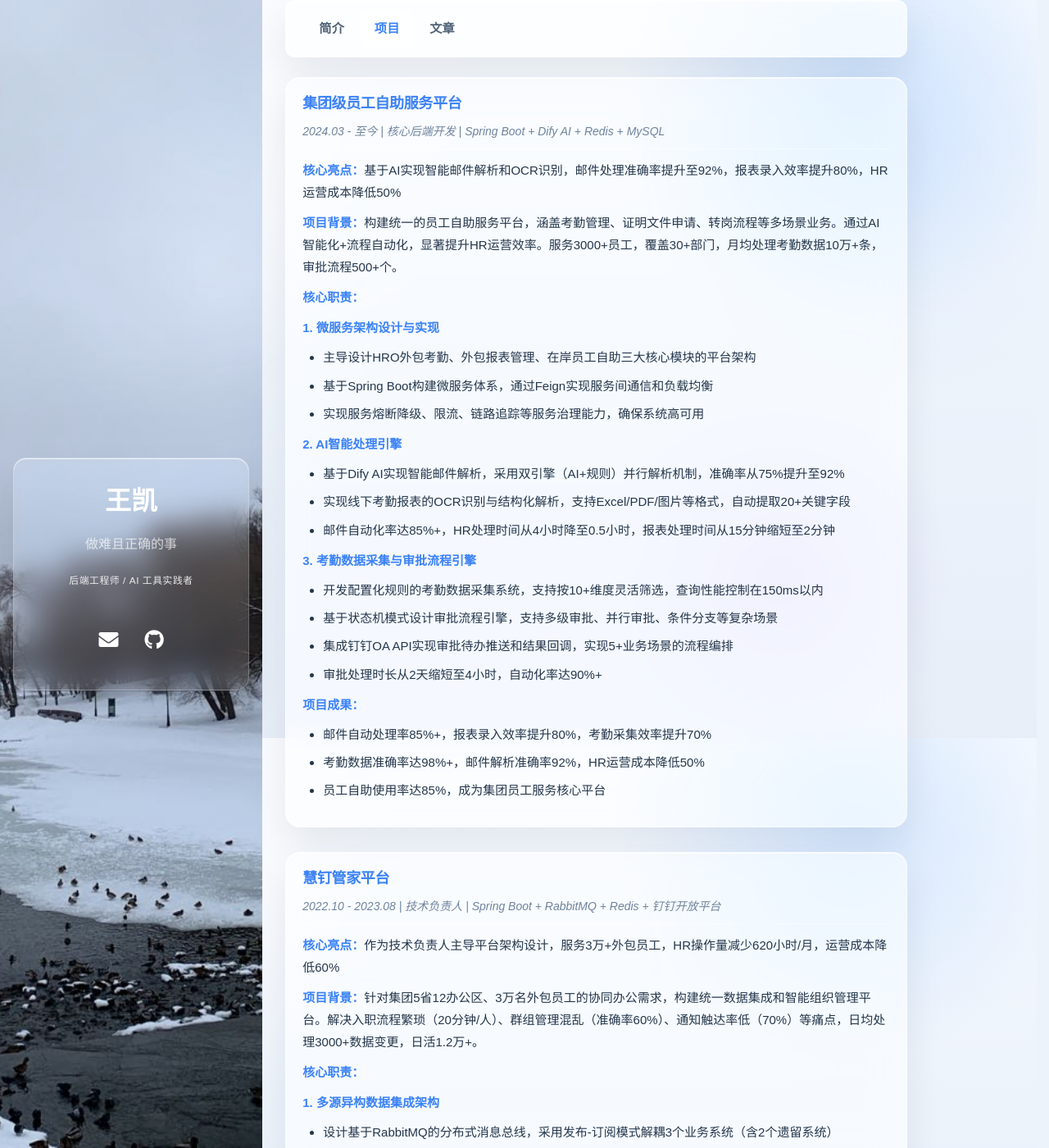
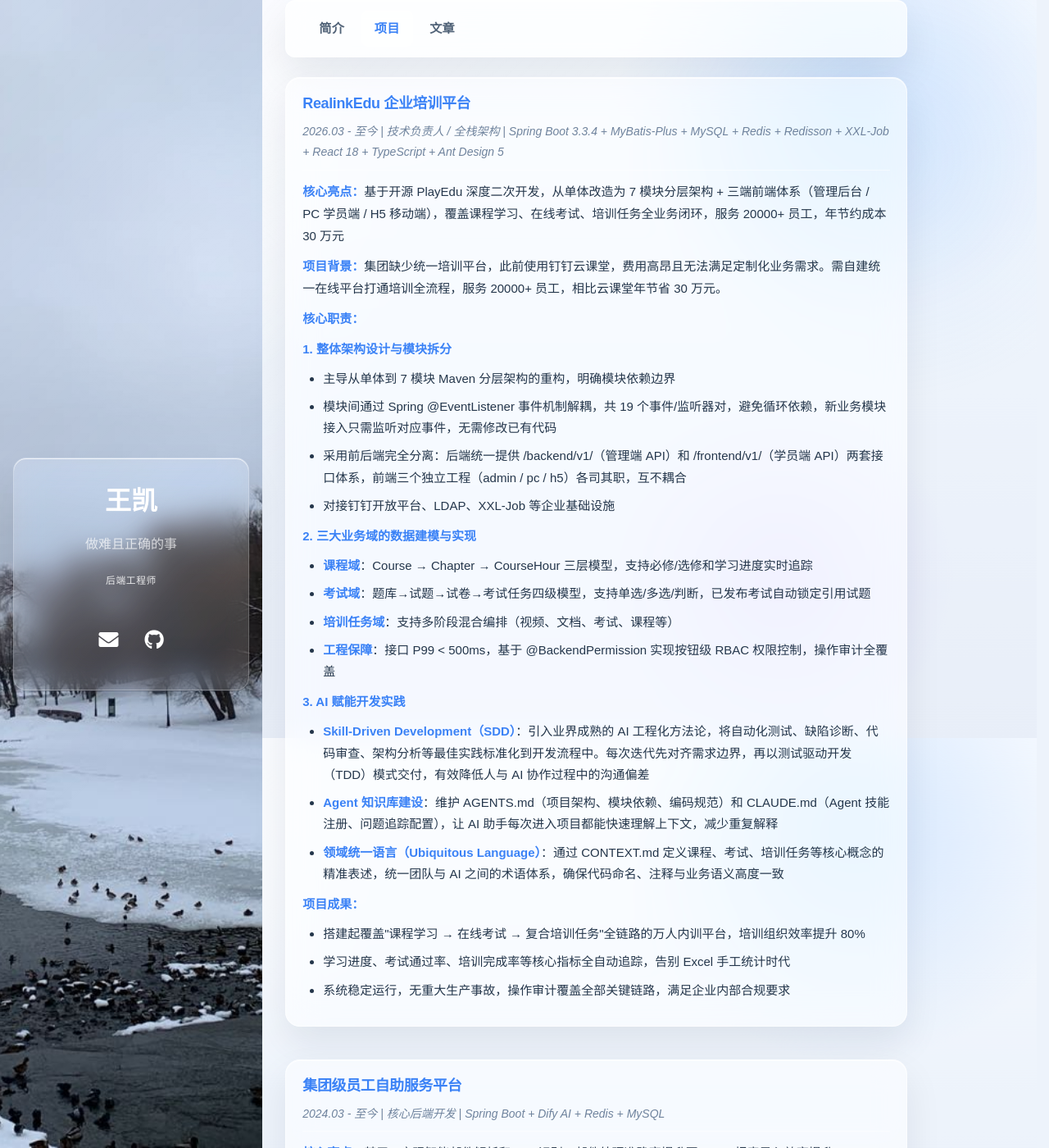
Before and after one commit to tjubigben/tjubigben.github.io, a Jekyll site: the page built from dates.md, in a window 1280 px wide and 1400 px high. Shown: the whole window at 82% size. Built offline with Jekyll 4.4.1, drawn with Linux system fonts in a browser that asks for light colours; nearby versions of some CDN libraries.

```diff
--- a/_config.yml
+++ b/_config.yml
@@ -1,6 +1,6 @@
 title: 王凯
 description: 做难且正确的事
-tagline: 后端工程师 / AI 工具实践者
+tagline: 后端工程师
 url: https://ai-withu.cn
 avatar: /my.jpg
 paginate: 5
--- a/_layouts/archive-dates.html
+++ b/_layouts/archive-dates.html
@@ -4,7 +4,111 @@
 
 {% include home-header.html %}
 
+<style>
+.resume-section-title {
+  font-size: 20px;
+  font-weight: bold;
+  margin-bottom: 20px;
+  color: #333;
+}
+
+.project-item {
+  margin-bottom: 30px;
+  padding: 20px;
+  border-radius: 18px;
+  background: var(--glass-bg);
+  border: 1px solid var(--border-color);
+  box-shadow: var(--glass-shadow), var(--glass-highlight);
+  backdrop-filter: blur(18px) saturate(155%);
+  -webkit-backdrop-filter: blur(18px) saturate(155%);
+  transition: transform 0.2s ease, box-shadow 0.2s ease;
+}
+
+.project-item:hover {
+  transform: translateY(-2px);
+  box-shadow: var(--shadow-md);
+}
+
+.project-title {
+  font-size: 18px;
+  font-weight: bold;
+  margin: 0 0 10px 0;
+  color: var(--accent-color);
+}
+
+.project-meta {
+  font-size: 14px;
+  color: var(--gray-500);
+  margin-bottom: 12px;
+  font-style: italic;
+  padding-bottom: 8px;
+  border-bottom: 1px solid rgba(255, 255, 255, 0.46);
+}
+
+.project-description {
+  font-size: 15px;
+  line-height: 1.8;
+  color: var(--body-color);
+}
+
+.project-description p {
+  margin: 10px 0;
+}
+
+.project-description ul {
+  margin: 10px 0;
+  padding-left: 25px;
+}
+
+.project-description li {
+  margin: 8px 0;
+  line-height: 1.75;
+}
+
+.project-description strong {
+  color: var(--accent-color);
+  font-weight: 600;
+}
+</style>
+
 <div class="resume-section" style="margin-bottom: 40px;">
+  <div class="project-item">
+    <h3 class="project-title">RealinkEdu 企业培训平台</h3>
+    <div class="project-meta">2026.03 - 至今 | 技术负责人 / 全栈架构 | Spring Boot 3.3.4 + MyBatis-Plus + MySQL + Redis + Redisson + XXL-Job + React 18 + TypeScript + Ant Design 5</div>
+    <div class="project-description">
+      <p><strong>核心亮点：</strong>基于开源 PlayEdu 深度二次开发，从单体改造为 7 模块分层架构 + 三端前端体系（管理后台 / PC 学员端 / H5 移动端），覆盖课程学习、在线考试、培训任务全业务闭环，服务 20000+ 员工，年节约成本 30 万元</p>
+      <p><strong>项目背景：</strong>集团缺少统一培训平台，此前使用钉钉云课堂，费用高昂且无法满足定制化业务需求。需自建统一在线平台打通培训全流程，服务 20000+ 员工，相比云课堂年节省 30 万元。</p>
+      <p><strong>核心职责：</strong></p>
+      <p><strong>1. 整体架构设计与模块拆分</strong></p>
+      <ul>
+        <li>主导从单体到 7 模块 Maven 分层架构的重构，明确模块依赖边界</li>
+        <li>模块间通过 Spring @EventListener 事件机制解耦，共 19 个事件/监听器对，避免循环依赖，新业务模块接入只需监听对应事件，无需修改已有代码</li>
+        <li>采用前后端完全分离：后端统一提供 /backend/v1/（管理端 API）和 /frontend/v1/（学员端 API）两套接口体系，前端三个独立工程（admin / pc / h5）各司其职，互不耦合</li>
+        <li>对接钉钉开放平台、LDAP、XXL-Job 等企业基础设施</li>
+      </ul>
+      <p><strong>2. 三大业务域的数据建模与实现</strong></p>
+      <ul>
+        <li><strong>课程域</strong>：Course → Chapter → CourseHour 三层模型，支持必修/选修和学习进度实时追踪</li>
+        <li><strong>考试域</strong>：题库→试题→试卷→考试任务四级模型，支持单选/多选/判断，已发布考试自动锁定引用试题</li>
+        <li><strong>培训任务域</strong>：支持多阶段混合编排（视频、文档、考试、课程等）</li>
+        <li><strong>工程保障</strong>：接口 P99 < 500ms，基于 @BackendPermission 实现按钮级 RBAC 权限控制，操作审计全覆盖</li>
+      </ul>
+      <p><strong>3. AI 赋能开发实践</strong></p>
+      <ul>
+        <li><strong>Skill-Driven Development（SDD）</strong>：引入业界成熟的 AI 工程化方法论，将自动化测试、缺陷诊断、代码审查、架构分析等最佳实践标准化到开发流程中。每次迭代先对齐需求边界，再以测试驱动开发（TDD）模式交付，有效降低人与 AI 协作过程中的沟通偏差</li>
+        <li><strong>Agent 知识库建设</strong>：维护 AGENTS.md（项目架构、模块依赖、编码规范）和 CLAUDE.md（Agent 技能注册、问题追踪配置），让 AI 助手每次进入项目都能快速理解上下文，减少重复解释</li>
+        <li><strong>领域统一语言（Ubiquitous Language）</strong>：通过 CONTEXT.md 定义课程、考试、培训任务等核心概念的精准表述，统一团队与 AI 之间的术语体系，确保代码命名、注释与业务语义高度一致</li>
+      </ul>
+      <p><strong>项目成果：</strong></p>
+      <ul>
+        <li>搭建起覆盖"课程学习 → 在线考试 → 复合培训任务"全链路的万人内训平台，培训组织效率提升 80%</li>
+        <li>学习进度、考试通过率、培训完成率等核心指标全自动追踪，告别 Excel 手工统计时代</li>
+        <li>系统稳定运行，无重大生产事故，操作审计覆盖全部关键链路，满足企业内部合规要求</li>
+      </ul>
+    </div>
+  </div>
+  </div>
+
   <div class="project-item">
     <h3 class="project-title">集团级员工自助服务平台</h3>
     <div class="project-meta">2024.03 - 至今 | 核心后端开发 | Spring Boot + Dify AI + Redis + MySQL</div>
@@ -145,77 +249,3 @@
     </div>
   </div>
 </div>
-
-
-
-
-
-
-  <a href="#" onclick="backToTop()" class="back-to-top">Top &#8648;</a>
-
-<style>
-.resume-section-title {
-  font-size: 20px;
-  font-weight: bold;
-  margin-bottom: 20px;
-  color: #333;
-}
-
-.project-item {
-  margin-bottom: 30px;
-  padding: 20px;
-  border-radius: 18px;
-  background: var(--glass-bg);
-  border: 1px solid var(--border-color);
-  box-shadow: var(--glass-shadow), var(--glass-highlight);
-  backdrop-filter: blur(18px) saturate(155%);
-  -webkit-backdrop-filter: blur(18px) saturate(155%);
-  transition: transform 0.2s ease, box-shadow 0.2s ease;
-}
-
-.project-item:hover {
-  transform: translateY(-2px);
-  box-shadow: var(--shadow-md);
-}
-
-.project-title {
-  font-size: 18px;
-  font-weight: bold;
-  margin: 0 0 10px 0;
-  color: var(--accent-color);
-}
-
-.project-meta {
-  font-size: 14px;
-  color: var(--gray-500);
-  margin-bottom: 12px;
-  font-style: italic;
-  padding-bottom: 8px;
-  border-bottom: 1px solid rgba(255, 255, 255, 0.46);
-}
-
-.project-description {
-  font-size: 15px;
-  line-height: 1.8;
-  color: var(--body-color);
-}
-
-.project-description p {
-  margin: 10px 0;
-}
-
-.project-description ul {
-  margin: 10px 0;
-  padding-left: 25px;
-}
-
-.project-description li {
-  margin: 8px 0;
-  line-height: 1.75;
-}
-
-.project-description strong {
-  color: var(--accent-color);
-  font-weight: 600;
-}
-</style>
--- a/index.html
+++ b/index.html
@@ -9,8 +9,8 @@
     <div class="resume-header">
       <div class="resume-name-contact">
         <h1 class="resume-name">王凯</h1>
-        <p class="resume-role">后端工程师 / AI 工具实践者</p>
-        <p class="resume-contact">天津大学硕士｜Java 后端｜关注 Agent 与工程实践</p>
+        <p class="resume-role">后端工程师</p>
+        <p class="resume-contact">中共党员 | 天津大学 | 硕士</p>
         <p class="resume-contact">2605121231@qq.com</p>
       </div>
     <div class="resume-photo">
```
Also changed, not shown: about.md (deleted, +0 -20 lines).
